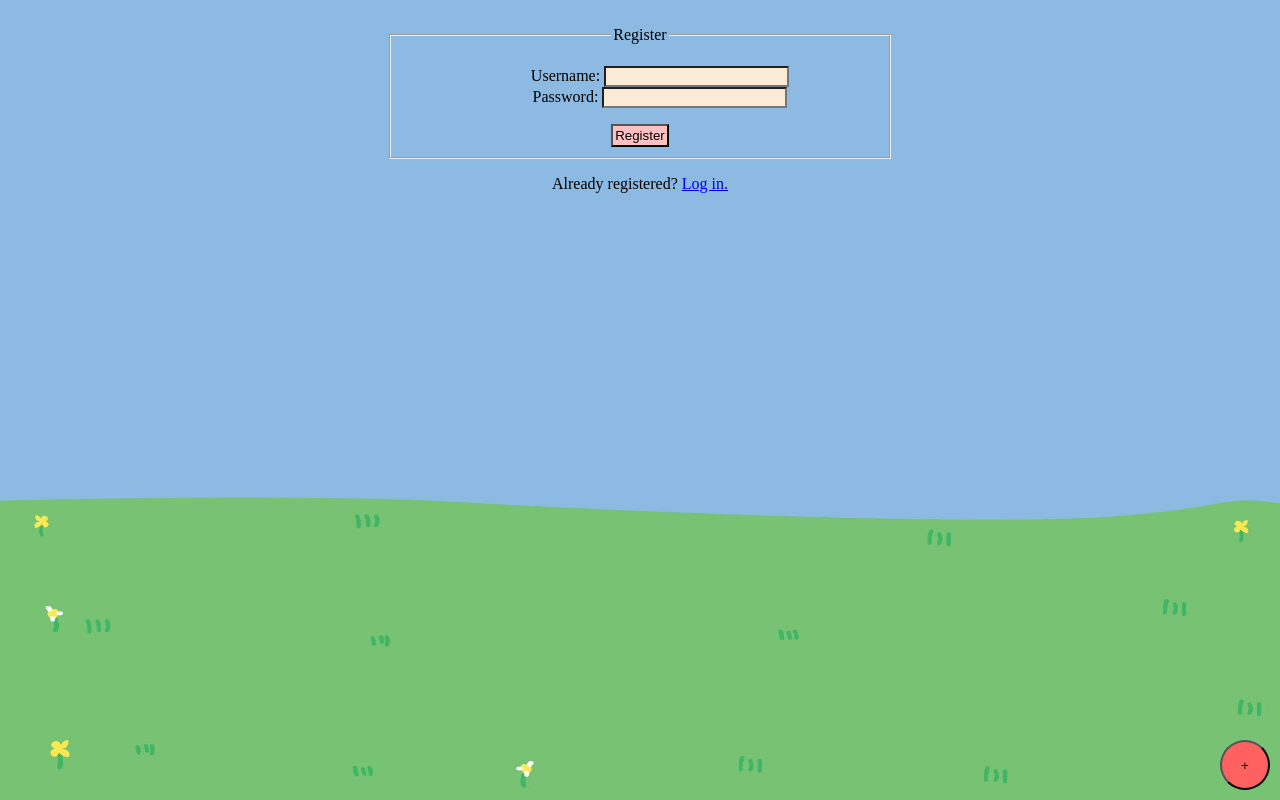
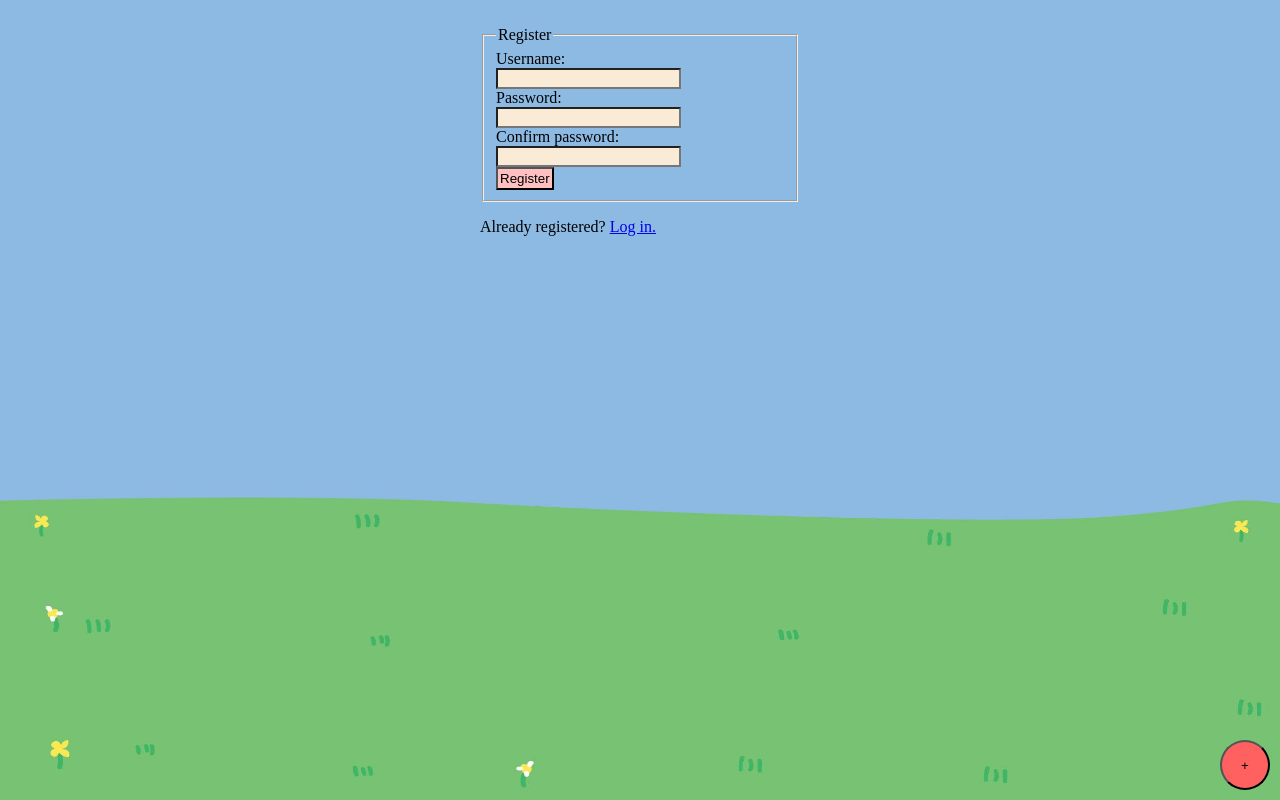
Before and after one commit to AsbjornOlling/peppa-tracker-backend, a plain HTML site: page static/index.html in a window 1280 px wide. Both pictures are taken after a click on the link "Register here.". Drawn offline with Linux system fonts and the light colour scheme; no server answers; files whose address does not match are found by name.

Commit message:
register flow works now

```diff
--- a/static/index.html
+++ b/static/index.html
@@ -11,7 +11,7 @@
             background-attachment: fixed;
             background-size: 100% 100%;
         }
-        button{
+        button {
             text-align: center;
             padding: 2px;
             background-color: #FF6161;
@@ -21,10 +21,9 @@
             /*position: absolute;*/
             /*top: 20%;*/
             margin: auto;
-            left:25%;
-            width: 40%;
-            height:40%;
-            text-align: center;
+            left: 25%;
+            width: 20em;
+            text-align: left;
         }
         .addnewBox{
             border: none;
@@ -101,7 +100,7 @@
        <button class="addnewCross" id="add"> + </button>
     </a>
 
-<!-- Device pairing modal -->
+    <!-- Device pairing -->
     <div id="pairDevice" class="addnewBox" hidden>
         <button style="text-align: right; margin-left: 90%;" onclick="hideElement('pairDevice')"> X </button>
         <form method="post" action="/pair_device">
@@ -123,35 +122,70 @@
         </form>
     </div>
 
+    <!-- User Login -->
     <div id="login" class="box" hidden>
         <br>
         <form method="post" action="/login">
             <fieldset>
                 <legend>Log in</legend>
-            <ul>
-                <li>Username: <input name="username" style="background-color: antiquewhite">
-                </li>
-                <li>Password: <input name="password" style="background-color: antiquewhite">
-                </li>
-            </ul><input type="submit" style="text-align: center; padding: 2px; background-color: #ffc0c1; color: black;" value="Log in">
+
+                <label for="login_username">Username:</label></br>
+                <input id="login_username" name="username" style="background-color: antiquewhite"/><br/>
+
+                <label for="login_password">Password:</label></br>
+                <input id="login_password" name="password" style="background-color: antiquewhite"/><br/>
+
+                <input type="submit" style="background-color: #ffc0c1; color: black;" value="Log in">
             </fieldset>
         </form>
         <p> Not registered? <a href="#" onclick="showElement('register'); hideElement('login')">Register here. </a></p>
     </div>
 
+    <!-- User registration -->
+    <script>
+        function register_user() {
+            // get username / password from field
+            // and submit them to the backend
+            let username = document.getElementById("register_username").value;
+            let password = document.getElementById("register_password").value;
+            let confirm_password = document.getElementById("register_confirm_password").value;
+            if (password != confirm_password) {
+                alert("Password fields do not match.");
+            }
+
+            fetch("/register_user", {
+                method: "POST",
+                body: JSON.stringify({username: username, password: password}),
+                headers: {'Content-Type': 'application/json'}
+            }).then(r => {
+                if (r.status != 200) {
+                    // some kind of error; show it.
+                    r.json().then(d => alert(d.detail))
+                } else {
+                    // success!
+                    alert(`Successfully registered ${username}. Now log in!`)
+                    hideElement("register")
+                    showElement("login")
+                }
+            })
+        }
+    </script>
     <div id="register" class="box" hidden>
         <br>
-    <form method="post" action="/register_user">
         <fieldset>
             <legend>Register</legend>
-            <ul>
-               <li>Username: <input name="username" style="background-color: antiquewhite">
-                </li>
-                <li>Password: <input name="password" style="background-color: antiquewhite">
-                </li>
-            </ul><input type="submit" style="text-align: center; padding: 2px; background-color: #ffc0c1; color: black;" value="Register">
+
+            <label for="register_username">Username:</label></br>
+            <input id="register_username" name="username" style="background-color: antiquewhite"/><br/>
+
+            <label for="register_password">Password:</label></br>
+            <input id="register_password" type="password" name="password" style="background-color: antiquewhite"/><br/>
+
+            <label for="register_confirm_password">Confirm password:</label></br>
+            <input id="register_confirm_password" type="password" name="confirm password" style="background-color: antiquewhite"/><br/>
+
+            <button onclick="register_user()" style="background-color: #ffc0c1; color: black;">Register</button>
         </fieldset>
-    </form>
         <p> Already registered? <a href="#" onclick="hideElement('register'); showElement('login')">Log in. </a></p>
     </div>
 </body>
```
Lines whose indentation alone changed are shown as unchanged.
